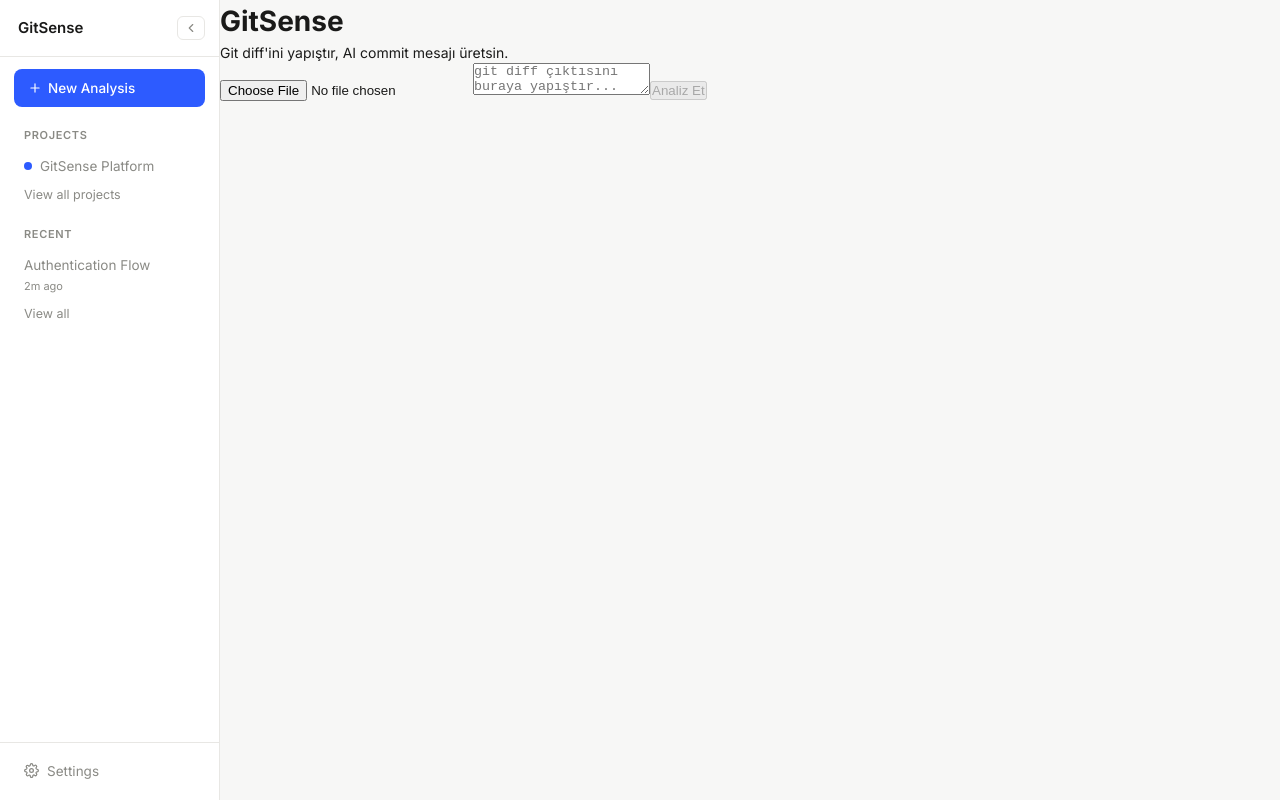
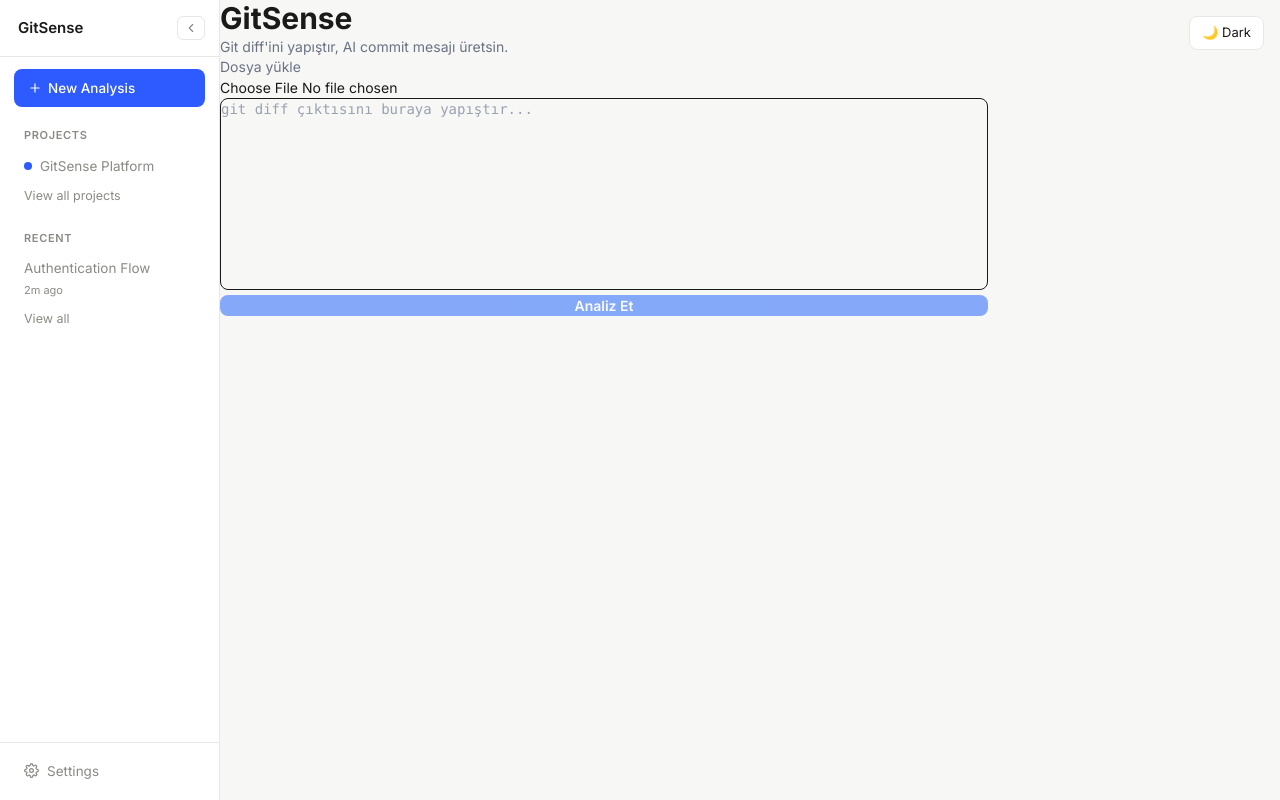
Before and after one commit to ebubekirkarakurt/gitsense-ai, a Next.js app in the folder frontend/: page / in a window 1280 px wide. Built offline with nearby package versions, Linux system fonts and the light colour scheme.

Commit message:
feat(frontend): add dark/light theme toggle

```diff
--- a/frontend/src/app/globals.css
+++ b/frontend/src/app/globals.css
@@ -1,3 +1,5 @@
+@import "tailwindcss";
+
 *, *::before, *::after {
   box-sizing: border-box;
   margin: 0;
@@ -37,6 +39,20 @@
   --shadow:  0 1px 3px rgba(0,0,0,.06);
 }
 
+[data-theme="dark"] {
+  --color-bg:      #0a0a0f;
+  --color-surface: #0d1117;
+  --color-border:  rgba(255,255,255,0.08);
+  --color-text:    #e6edf3;
+  --color-muted:   #7d8590;
+  --color-accent:    #7c3aed;
+  --color-accent-bg: #1e1b4b;
+  --color-add:    #4ade80;
+  --color-add-bg: #0d2818;
+  --color-del:    #f87171;
+  --color-del-bg: #2d1010;
+}
+
 body {
   background: var(--color-bg);
   color: var(--color-text);
--- a/frontend/src/app/layout.tsx
+++ b/frontend/src/app/layout.tsx
@@ -2,6 +2,7 @@ import type { Metadata } from "next";
 import { Inter } from "next/font/google";
 import { Sidebar } from "@/components/sidebar/Sidebar";
 import "./globals.css";
+import { ThemeToggle } from "@/components/ThemeToggle";
 
 const inter = Inter({ subsets: ["latin"] });
 
@@ -24,6 +25,7 @@ export default function RootLayout({
             {children}
           </div>
         </div>
+        <ThemeToggle />
       </body>
     </html>
   );
--- a/frontend/src/app/page.tsx
+++ b/frontend/src/app/page.tsx
@@ -26,12 +26,14 @@ export default function Home() {
   };
 
   return (
-    <main className="min-h-screen bg-gray-950 text-white p-8 max-w-3xl mx-auto">
+    <main className="flex-1 p-8 max-w-3xl">
       <h1 className="text-3xl font-bold mb-2">GitSense</h1>
-      <p className="text-gray-400 mb-6">
+      <p className="text-gray-500 mb-6">
         Git diff'ini yapıştır, AI commit mesajı üretsin.
       </p>
 
+      <div className="mb-4">
+        <label className="block text-sm text-gray-500 mb-2">Dosya yükle</label>
         <input
           type="file"
           accept=".txt"
@@ -42,14 +44,15 @@ export default function Home() {
             reader.onload = (event) => setDiff(event.target?.result as string);
             reader.readAsText(file);
           }}
-        className="mb-4 text-sm text-gray-400"
+          className="text-sm"
         />
+      </div>
 
       <textarea
         value={diff}
         onChange={(e) => setDiff(e.target.value)}
         placeholder="git diff çıktısını buraya yapıştır..."
-        className="w-full h-48 bg-gray-900 border border-gray-700 rounded-lg p-4 text-sm font-mono text-gray-200 placeholder-gray-600 focus:outline-none focus:border-blue-500 mb-4"
+        className="w-full h-48 border rounded-lg p-4 text-sm font-mono placeholder-gray-400 focus:outline-none focus:border-blue-500 mb-4 resize-none"
       />
 
       <button
@@ -64,12 +67,12 @@ export default function Home() {
         {suggestions.map((suggestion, index) => (
           <div
             key={index}
-            className="bg-gray-900 border border-gray-700 rounded-lg p-4 flex justify-between items-center"
+            className="border rounded-lg p-4 flex justify-between items-center"
           >
-            <code className="text-green-400 text-sm">{suggestion}</code>
+            <code className="text-sm text-green-600">{suggestion}</code>
             <button
               onClick={() => navigator.clipboard.writeText(suggestion)}
-              className="ml-4 text-xs bg-gray-700 hover:bg-gray-600 px-3 py-1 rounded transition"
+              className="ml-4 text-xs bg-gray-100 hover:bg-gray-200 px-3 py-1 rounded transition"
             >
               Kopyala
             </button>
--- /dev/null
+++ b/frontend/src/components/ThemeToggle.tsx
@@ -0,0 +1,35 @@
+"use client";
+
+import { useState, useEffect } from "react";
+
+export function ThemeToggle() {
+  const [dark, setDark] = useState(false);
+
+  useEffect(() => {
+    document.documentElement.setAttribute(
+      "data-theme",
+      dark ? "dark" : "light"
+    );
+  }, [dark]);
+
+  return (
+    <button
+      onClick={() => setDark(!dark)}
+      style={{
+        position: "fixed",
+        top: 16,
+        right: 16,
+        zIndex: 100,
+        background: "var(--color-surface)",
+        border: "1px solid var(--color-border)",
+        borderRadius: 8,
+        padding: "6px 12px",
+        cursor: "pointer",
+        fontSize: 13,
+        color: "var(--color-text)",
+      }}
+    >
+      {dark ? "☀️ Light" : "🌙 Dark"}
+    </button>
+  );
+}
```
Lines whose indentation alone changed are shown as unchanged.
